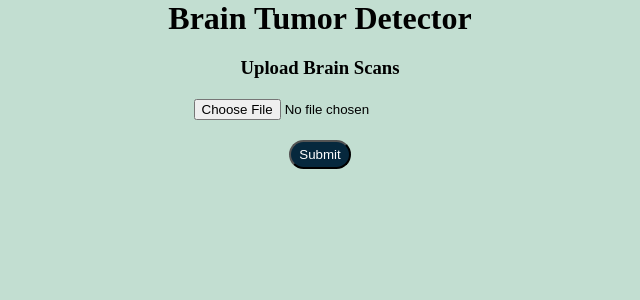
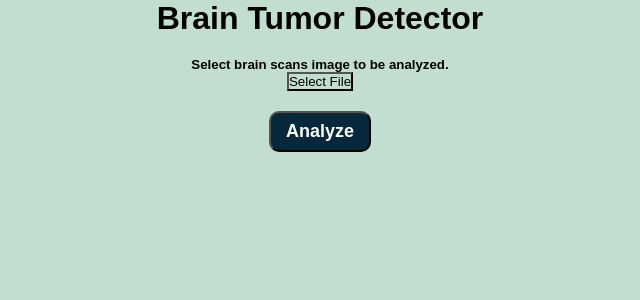
Before and after one commit to SobyDamn/brain-tumor-detector, a Flask app: page / in a window 1280 px wide. Shown: the top 300 px of the page, without its empty margins (320-960 px from the left). Run offline with Flask 2, Linux system fonts and the light colour scheme.

Commit message:
Added -selected Image Prev -Button to select file

```diff
--- a/static/script.js
+++ b/static/script.js
@@ -14,3 +14,18 @@
     </ul> -->
  */
 console.log("hello")
+function displayImage(input) {
+
+    const imageCont = document.getElementById("selectedImageFile");
+    imageCont.style.display = "inline";
+    var reader = new FileReader();
+    reader.onload = function (e) {
+        document.querySelector("#selectedImageFile").setAttribute("src", e.target.result);
+    };
+    reader.readAsDataURL(input.files[0]);
+}
+
+function selectFile() {
+    const fileSelector = document.getElementById("fileInputBar");
+    fileSelector.click();
+}
--- a/static/style.css
+++ b/static/style.css
@@ -2,6 +2,7 @@
     padding: 0;
     margin: 0;
     background-color: #C2DED1;
+    font-family: Arial, Helvetica, sans-serif;
 }
 
 .container {
@@ -10,11 +11,21 @@
 
 #btn {
     margin-top: 20px;
-    padding: 5px 8px;
-    border-radius: 20px;
+    padding: 8px 15px;
+    border-radius: 10px;
     background-color: #06283D;
     color: white;
     margin: 20 20;
+    font-size: large;
+    font-weight: bolder;
+}
+
+#selectedImageFile {
+    object-fit: scale-down;
+    width: 250px;
+    height: 250px;
+    border-radius: 5px;
+    padding: 15px;
 }
 
 #task {
--- a/templates/index.html
+++ b/templates/index.html
@@ -9,14 +9,14 @@
 <body>
     <div class="container">
         <h1>Brain Tumor Detector</h1>
-        <h3 id="task">Upload Brain Scans</h3>
-
+        <h5 id="task">Select brain scans image to be analyzed.</h5>
+        <img id="selectedImageFile" style="display:none;" />
         <form method="POST" action="result" enctype="multipart/form-data">
-
-            <input id="fileInputBar" placeholder="Upload brain scan in jpg" type="file" name="scan_file"
-                accept="image/jpeg" />
+            <button onclick="selectFile()" type="button">Select File</button>
+            <input style="display:none;" id="fileInputBar" onchange="displayImage(this)"
+                placeholder="Upload brain scan in jpg" type="file" name="scan_file" accept="image/jpeg" />
             <br>
-            <button id="btn" type="submit">Submit</button>
+            <button id="btn" type="submit">Analyze</button>
         </form>
     </div>
 </body>
```
